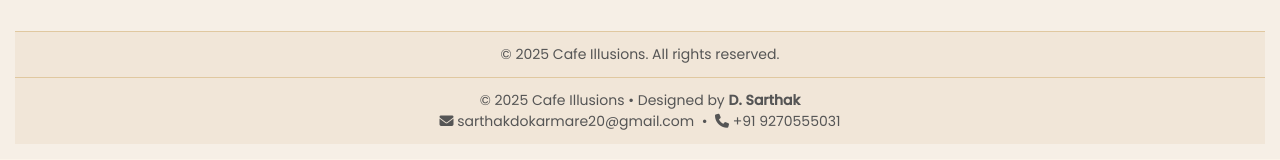
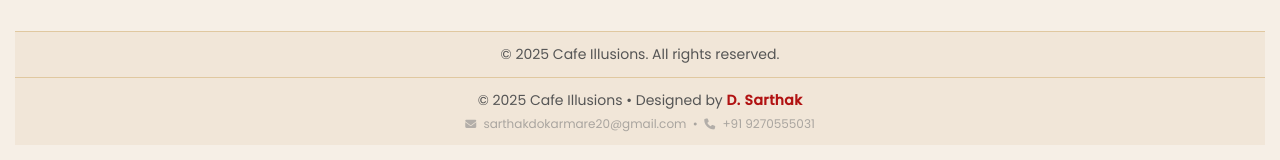
Before and after one commit to sarthakdokarmare20-collab/illusionscafe, a plain HTML site: page index.html in a window 1280 px wide. Shown: the part 4062-4222 px from the top of the page. Drawn offline with nearby package versions, Linux system fonts and the light colour scheme.

Commit message:
Update style.css

```diff
--- a/style.css
+++ b/style.css
@@ -2537,3 +2537,28 @@
     margin-bottom:40px;
   }
 }
+/* ================= CREATOR CREDIT – FINAL RED ================= */
+
+/* FORCE RED creator name */
+.footer-bottom strong{
+  color:#b11212 !important;   /* premium deep red */
+  font-weight:600;
+  letter-spacing:0.4px;
+}
+
+/* faint contact info (unchanged) */
+.footer-contact{
+  display:block;
+  margin-top:4px;
+  font-size:12px;
+  color:#7a7a7a;
+  opacity:0.6;
+  font-weight:400;
+}
+
+/* tiny faint icons */
+.footer-contact i{
+  font-size:11px;
+  margin-right:4px;
+  color:#8a8a8a;
+}
```
